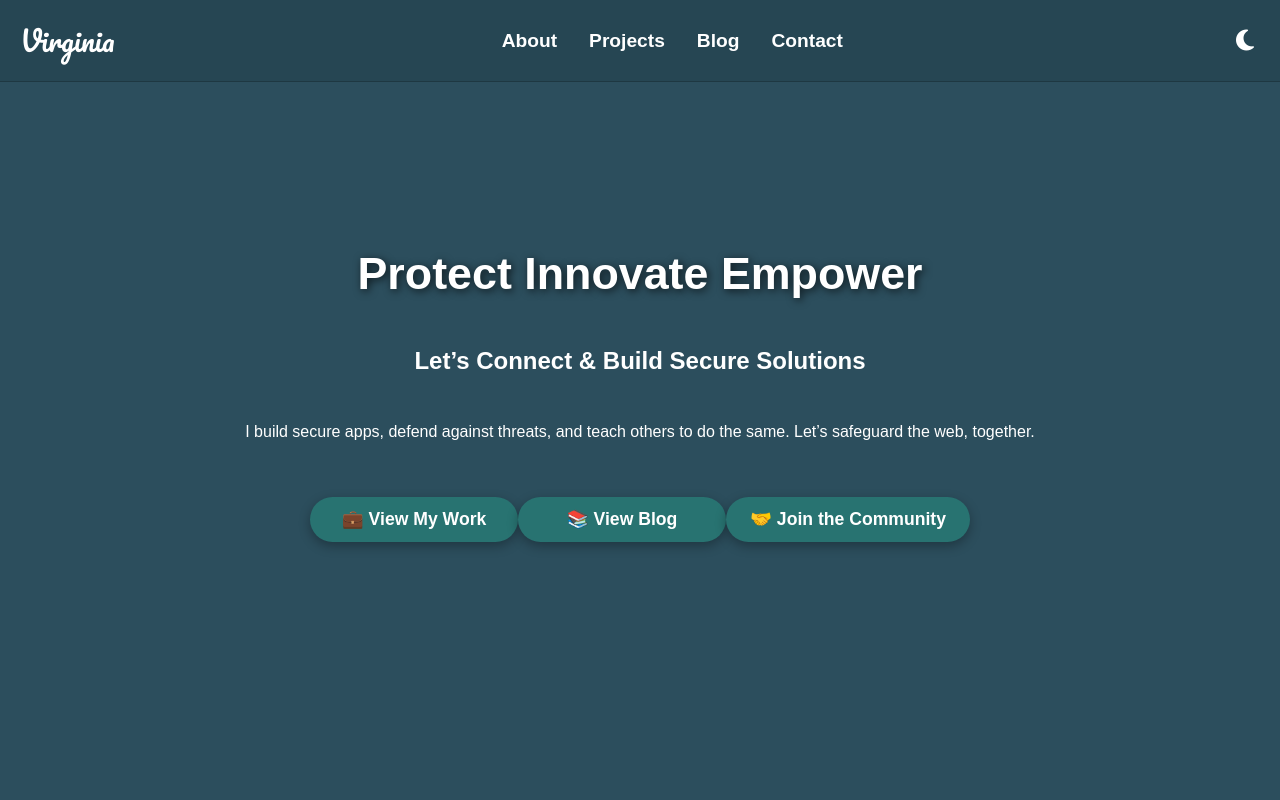
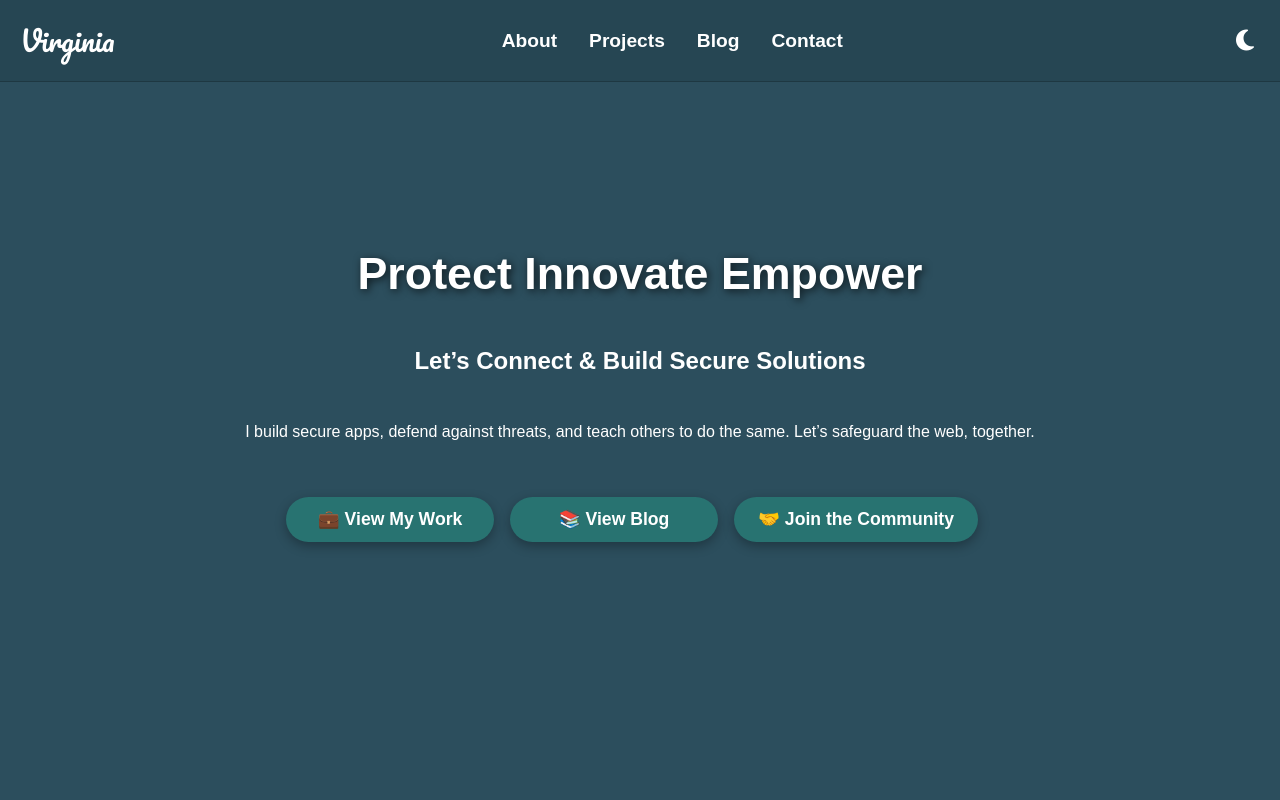
Before and after one commit to vnelai/vn-portfolio, a React (Vite) app: page /contact in a window 1280 px wide. Shown: the top 800 px of the page. Built offline with nearby package versions, Linux system fonts and the light colour scheme.

Commit message:
fix: adjust styling for blog call-to-action button for consistency

```diff
--- a/src/components/contact-components/hero-contact/HeroContact.css
+++ b/src/components/contact-components/hero-contact/HeroContact.css
@@ -95,6 +95,7 @@
   .cta-button-blog {
     text-decoration: none;
   }
+
   .cta-button-blog {
   display: inline-block;
   background-color: #287371;
@@ -109,7 +110,9 @@
   font-weight: bold;
   margin-top: 0.5rem;
   min-width:10rem;
+  margin-right: 1rem;
 }
+
   /* Mobile adjustment for hero section */
   @media (max-width: 768px) {
     .hero-title-contact {
```
